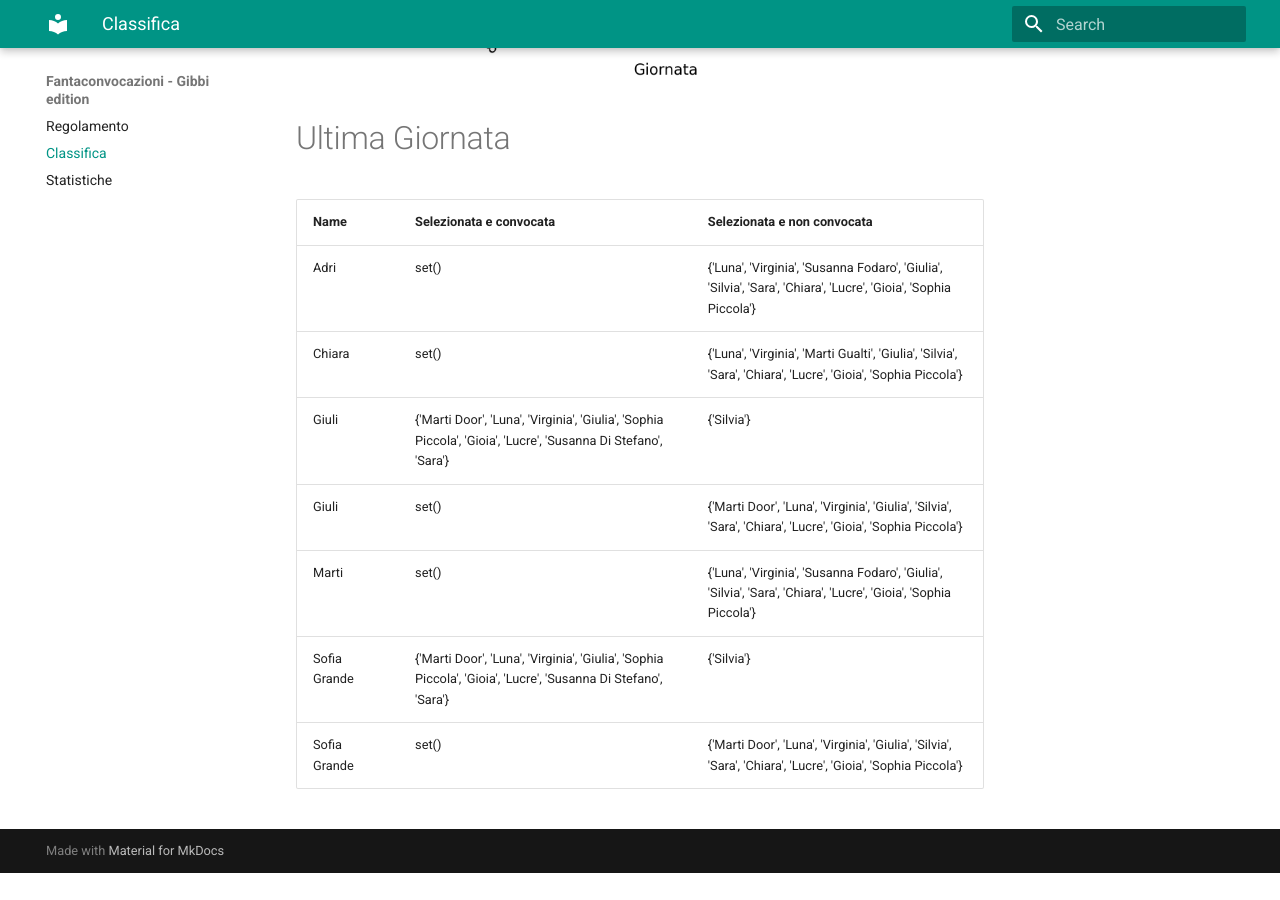
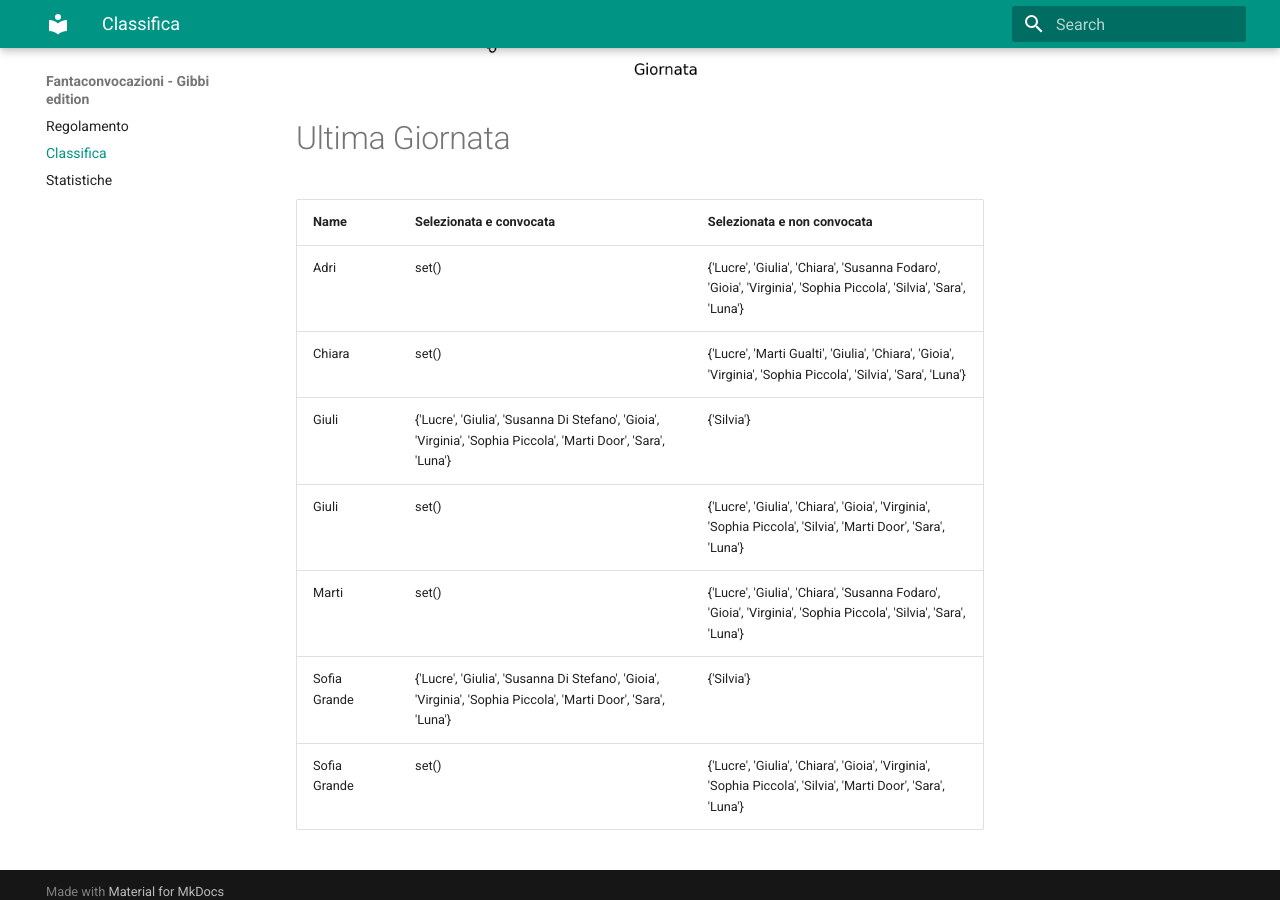
Before and after one commit to martinig94/fantagibbi, an MkDocs documentation site: the page built from docs/Classifica.md, in a window 1280 px wide and 900 px high, scrolled down 1030 px. Built offline with MkDocs 1.6.1 and Material for MkDocs 9.7.7, drawn with Linux system fonts in a browser that asks for light colours; before the commit the page ends 1903 px from its top, so only the background shows below that.

Commit message:
Auto-update from main.py

```diff
--- a/docs/Classifica.md
+++ b/docs/Classifica.md
@@ -18,11 +18,11 @@
 <!-- START_TABLE CORRECT -->
 | Name         | Selezionata e convocata                                                                                        | Selezionata e non convocata                                                                                      |
 |:-------------|:---------------------------------------------------------------------------------------------------------------|:-----------------------------------------------------------------------------------------------------------------|
-| Adri         | set()                                                                                                          | {'Luna', 'Virginia', 'Susanna Fodaro', 'Giulia', 'Silvia', 'Sara', 'Chiara', 'Lucre', 'Gioia', 'Sophia Piccola'} |
-| Chiara       | set()                                                                                                          | {'Luna', 'Virginia', 'Marti Gualti', 'Giulia', 'Silvia', 'Sara', 'Chiara', 'Lucre', 'Gioia', 'Sophia Piccola'}   |
-| Giuli        | {'Marti Door', 'Luna', 'Virginia', 'Giulia', 'Sophia Piccola', 'Gioia', 'Lucre', 'Susanna Di Stefano', 'Sara'} | {'Silvia'}                                                                                                       |
-| Giuli        | set()                                                                                                          | {'Marti Door', 'Luna', 'Virginia', 'Giulia', 'Silvia', 'Sara', 'Chiara', 'Lucre', 'Gioia', 'Sophia Piccola'}     |
-| Marti        | set()                                                                                                          | {'Luna', 'Virginia', 'Susanna Fodaro', 'Giulia', 'Silvia', 'Sara', 'Chiara', 'Lucre', 'Gioia', 'Sophia Piccola'} |
-| Sofia Grande | {'Marti Door', 'Luna', 'Virginia', 'Giulia', 'Sophia Piccola', 'Gioia', 'Lucre', 'Susanna Di Stefano', 'Sara'} | {'Silvia'}                                                                                                       |
-| Sofia Grande | set()                                                                                                          | {'Marti Door', 'Luna', 'Virginia', 'Giulia', 'Silvia', 'Sara', 'Chiara', 'Lucre', 'Gioia', 'Sophia Piccola'}     |
+| Adri         | set()                                                                                                          | {'Lucre', 'Giulia', 'Chiara', 'Susanna Fodaro', 'Gioia', 'Virginia', 'Sophia Piccola', 'Silvia', 'Sara', 'Luna'} |
+| Chiara       | set()                                                                                                          | {'Lucre', 'Marti Gualti', 'Giulia', 'Chiara', 'Gioia', 'Virginia', 'Sophia Piccola', 'Silvia', 'Sara', 'Luna'}   |
+| Giuli        | {'Lucre', 'Giulia', 'Susanna Di Stefano', 'Gioia', 'Virginia', 'Sophia Piccola', 'Marti Door', 'Sara', 'Luna'} | {'Silvia'}                                                                                                       |
+| Giuli        | set()                                                                                                          | {'Lucre', 'Giulia', 'Chiara', 'Gioia', 'Virginia', 'Sophia Piccola', 'Silvia', 'Marti Door', 'Sara', 'Luna'}     |
+| Marti        | set()                                                                                                          | {'Lucre', 'Giulia', 'Chiara', 'Susanna Fodaro', 'Gioia', 'Virginia', 'Sophia Piccola', 'Silvia', 'Sara', 'Luna'} |
+| Sofia Grande | {'Lucre', 'Giulia', 'Susanna Di Stefano', 'Gioia', 'Virginia', 'Sophia Piccola', 'Marti Door', 'Sara', 'Luna'} | {'Silvia'}                                                                                                       |
+| Sofia Grande | set()                                                                                                          | {'Lucre', 'Giulia', 'Chiara', 'Gioia', 'Virginia', 'Sophia Piccola', 'Silvia', 'Marti Door', 'Sara', 'Luna'}     |
 <!-- END_TABLE CORRECT -->
```
